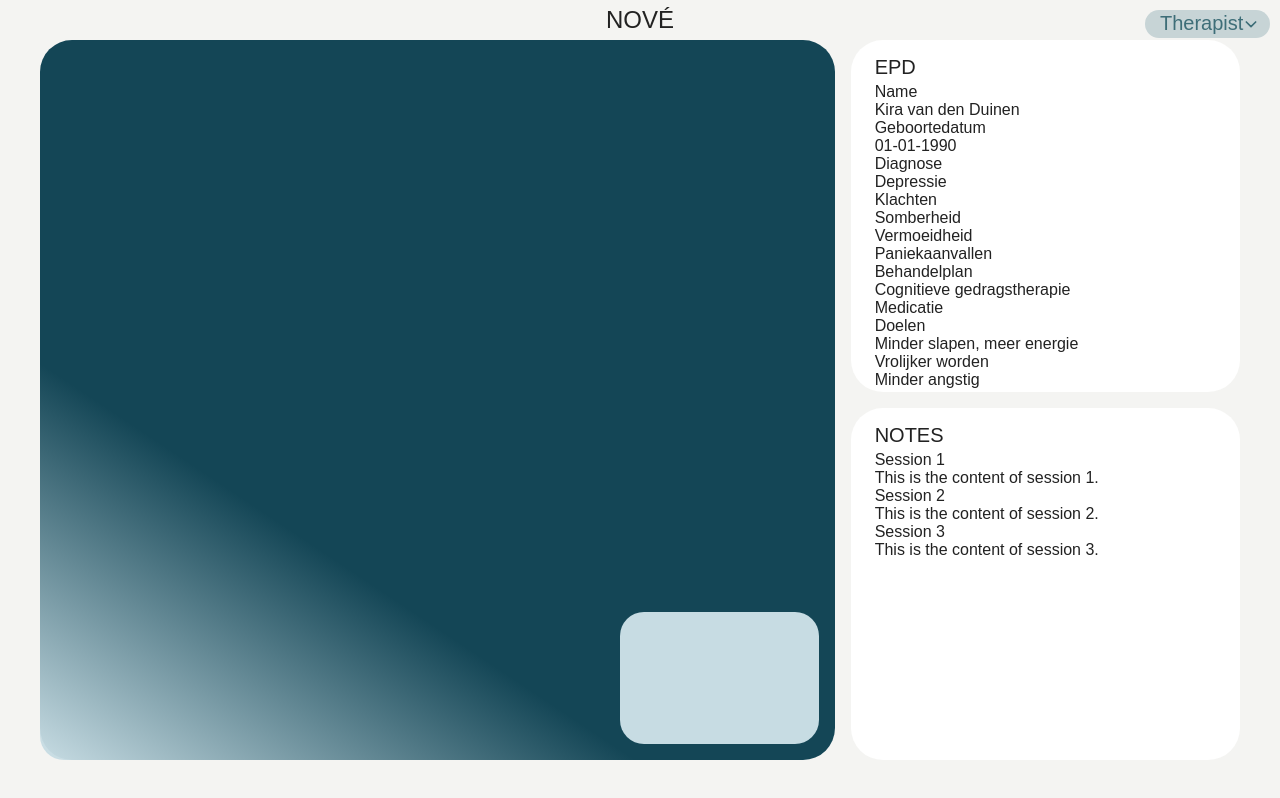
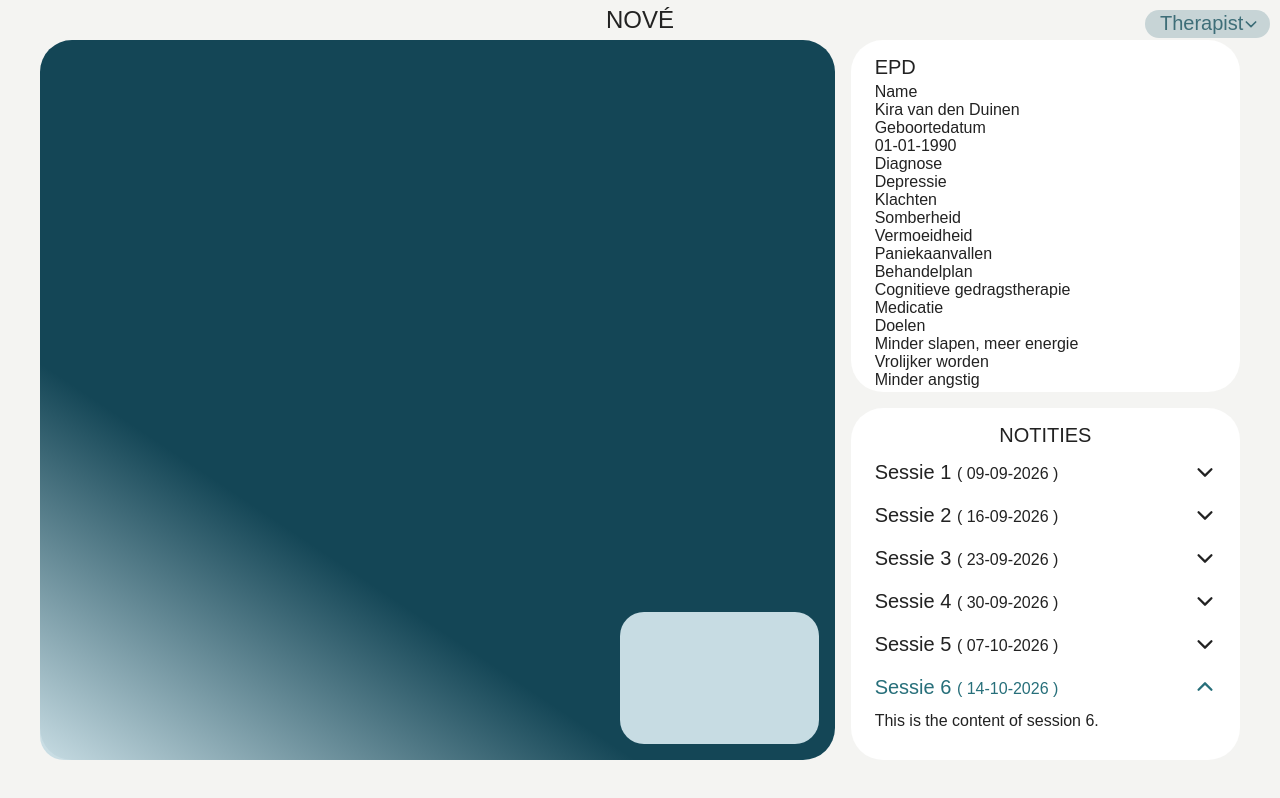
Before and after one commit to Sophievanderburg/FMP_testHeatmap, a React (Create React App) app: page / in a window 1280 px wide. Built offline with nearby package versions, Linux system fonts and the light colour scheme; a web font is replaced by a local one.

Commit message:
styling Notes

```diff
--- a/src/assets/sessionNotes.json
+++ b/src/assets/sessionNotes.json
@@ -1,16 +1,34 @@
 {
   "noteItems": {
     "item1": {
-      "title": "Session 1",
+      "title": "Sessie 1",
+      "datum": "09-09-2026",
       "content": "This is the content of session 1."
     },
     "item2": {
-      "title": "Session 2",
+      "title": "Sessie 2",
+      "datum": "16-09-2026",
       "content": "This is the content of session 2."
     },
     "item3": {
-      "title": "Session 3",
+      "title": "Sessie 3",
+      "datum": "23-09-2026",
       "content": "This is the content of session 3."
+    },
+    "item4": {
+      "title": "Sessie 4",
+      "datum": "30-09-2026",
+      "content": "This is the content of session 4."
+    },
+    "item5": {
+      "title": "Sessie 5",
+      "datum": "07-10-2026",
+      "content": "This is the content of session 5."
+    },
+    "item6": {
+      "title": "Sessie 6",
+      "datum": "14-10-2026",
+      "content": "This is the content of session 6."
     }
   }
 }
--- a/src/components/Notes.css
+++ b/src/components/Notes.css
@@ -0,0 +1,54 @@
+.notes h1 {
+  width: 100%;
+  text-align: center;
+}
+
+.notes {
+  --note-petrol: #276f7a; /* kleur van de laatste sessie */
+  overflow-y: scroll;
+}
+
+/* De titel-knop: standaard browseropmaak weghalen */
+.note-header {
+  width: 100%;
+  display: flex;
+  align-items: center;
+  justify-content: space-between;
+  gap: 12px;
+  padding: 10px 0;
+  background: none;
+  border: none;
+  color: inherit;
+  font: inherit;
+  cursor: pointer;
+  text-align: left;
+}
+
+.note-header h2 {
+  font-size: 20px;
+  font-weight: 500;
+}
+
+.note-header h2 span {
+  font-size: 16px;
+}
+
+/* Laatste sessie: petrolkleurig (titel én pijltje) */
+.note-header.is-last {
+  color: var(--note-petrol);
+}
+
+.note-chevron {
+  width: 22px;
+  height: 22px;
+  flex-shrink: 0;
+  transition: transform 0.2s; /* Pijltje draait soepel */
+}
+.note-chevron.is-open {
+  transform: rotate(180deg); /* Open = pijltje omhoog */
+}
+
+.note-content {
+  padding: 0 0 12px;
+  line-height: 1.5;
+}
--- a/src/components/Notes.js
+++ b/src/components/Notes.js
@@ -1,21 +1,63 @@
-// =====================================================================
-//  EpdList.js — TOONT ALLE GEGEVENS UIT HET EPD
-//  Voor elk onderdeel: de naam als <h2>, de waarde(n) als <p>.
-// =====================================================================
+import { useState } from "react";
+import "./Notes.css";
 import sessionNotes from "../assets/sessionNotes.json";
+
+// Het pijltje. Draait om als de notitie open staat.
+function Chevron({ open }) {
+  return (
+    <svg
+      className={`note-chevron ${open ? "is-open" : ""}`}
+      viewBox="0 0 24 24"
+      aria-hidden="true"
+    >
+      <path
+        d="M5 9l7 7 7-7"
+        fill="none"
+        stroke="currentColor"
+        strokeWidth="2.5"
+        strokeLinecap="round"
+        strokeLinejoin="round"
+      />
+    </svg>
+  );
+}
 
 export default function Notes() {
   const notes = Object.values(sessionNotes.noteItems);
+  const lastTitle = notes.length > 0 ? notes[notes.length - 1].title : null;
+  const [openNotes, setOpenNotes] = useState({ [lastTitle]: true });
+
+  // Eén notitie open- of dichtklappen.
+  function toggle(title) {
+    setOpenNotes((prev) => ({ ...prev, [title]: !prev[title] }));
+  }
 
   return (
     <div className="notes">
-      <h1>Notes</h1>
-      {notes.map((note) => (
-        <div key={note.title} className="note">
-          <h2>{note.title}</h2>
-          <p>{note.content}</p>
-        </div>
-      ))}
+      <h1>Notities</h1>
+      {notes.map((note, index) => {
+        const isOpen = !!openNotes[note.title]; // !! = maak er true/false van
+        const isLast = index === notes.length - 1; // laatste in de lijst?
+
+        return (
+          <div key={note.title} className="note">
+            <button
+              type="button"
+              className={`note-header ${isLast ? "is-last" : ""}`}
+              onClick={() => toggle(note.title)}
+              aria-expanded={isOpen}
+            >
+              {/* Titel en datum samen: "Sessie 3 ~ 23-09-2026" */}
+              <h2>
+                {note.title} <span>( {note.datum} )</span>
+              </h2>
+              <Chevron open={isOpen} />
+            </button>
+
+            {isOpen && <p className="note-content">{note.content}</p>}
+          </div>
+        );
+      })}
     </div>
   );
 }
```
